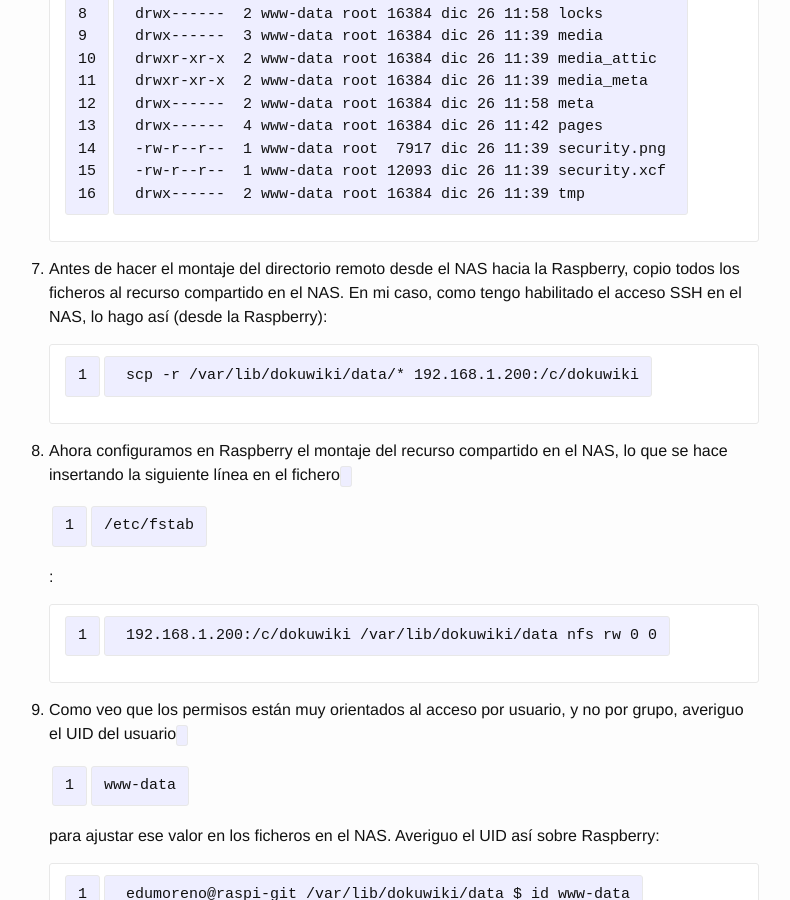
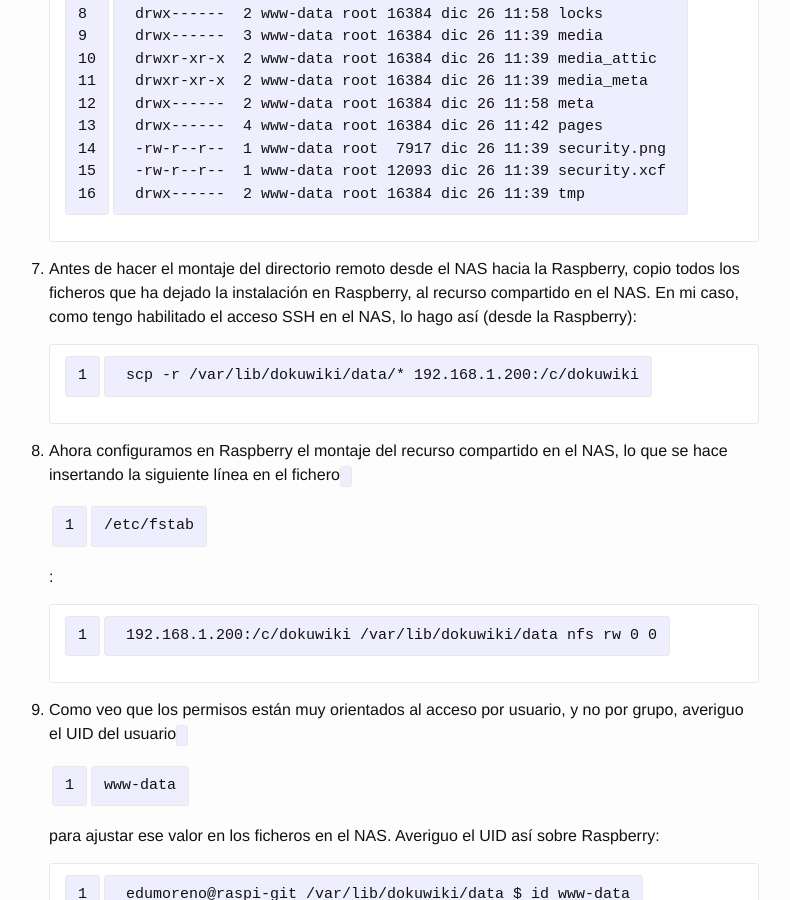
Before and after one commit to eduardofilo/eduardofilo.jekyll, a Jekyll site: the page built from _posts/2014-12-26-dokuwiki-raspi.md, in a window 1280 px wide and 900 px high, scrolled down 2014 px. Shown: the whole window, without its empty margins (251-1041 px from the left). Built offline with Jekyll 4.4.1, drawn with Linux system fonts in a browser that asks for light colours; Markdown is read by kramdown in place of the engine named in the settings.

Commit message:
Cambio menor.

```diff
--- a/_posts/2014-12-26-dokuwiki-raspi.md
+++ b/_posts/2014-12-26-dokuwiki-raspi.md
@@ -48,7 +48,7 @@
         -rw-r--r--  1 www-data root 12093 dic 26 11:39 security.xcf
         drwx------  2 www-data root 16384 dic 26 11:39 tmp
 
-7. Antes de hacer el montaje del directorio remoto desde el NAS hacia la Raspberry, copio todos los ficheros al recurso compartido en el NAS. En mi caso, como tengo habilitado el acceso SSH en el NAS, lo hago así (desde la Raspberry):
+7. Antes de hacer el montaje del directorio remoto desde el NAS hacia la Raspberry, copio todos los ficheros que ha dejado la instalación en Raspberry, al recurso compartido en el NAS. En mi caso, como tengo habilitado el acceso SSH en el NAS, lo hago así (desde la Raspberry):
 
         scp -r /var/lib/dokuwiki/data/* 192.168.1.200:/c/dokuwiki
 
```
